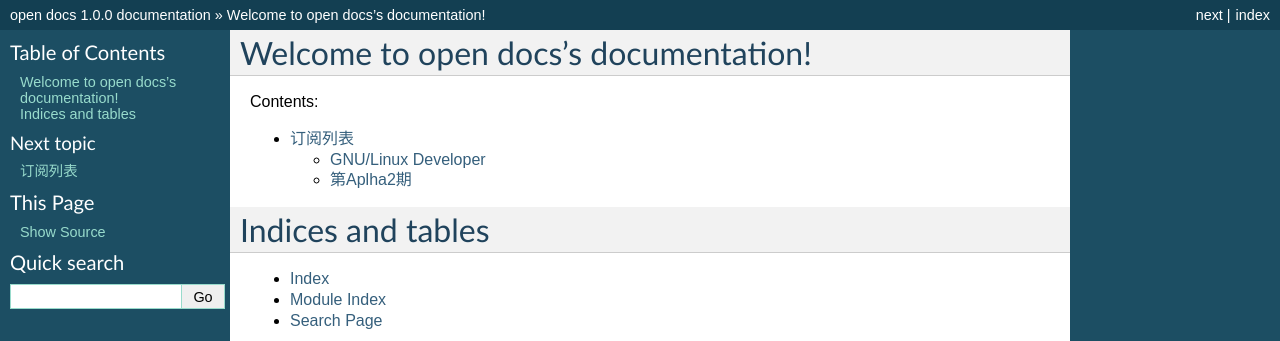
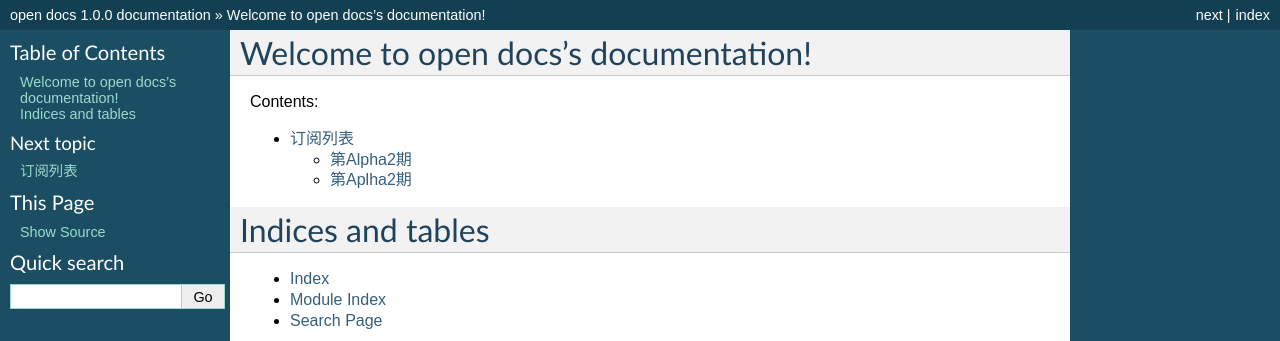
Before and after one commit to cnsworder/docs, a Sphinx documentation site: the page built from source/index.rst, in a window 1280 px wide. Shown: the top 341 px of the page. Built offline with Sphinx 7.4.7, drawn with Linux system fonts in a browser that asks for light colours; formulas are drawn with MathJax 3.

Commit message:
Update alpha1.rst

```diff
--- a/source/publication/alpha1.rst
+++ b/source/publication/alpha1.rst
@@ -1,4 +1,4 @@
-GNU/Linux Developer
+第Alpha2期
 =========================
 
 .. image:: https://www.kernel.org/theme/images/logos/tux.png
```
